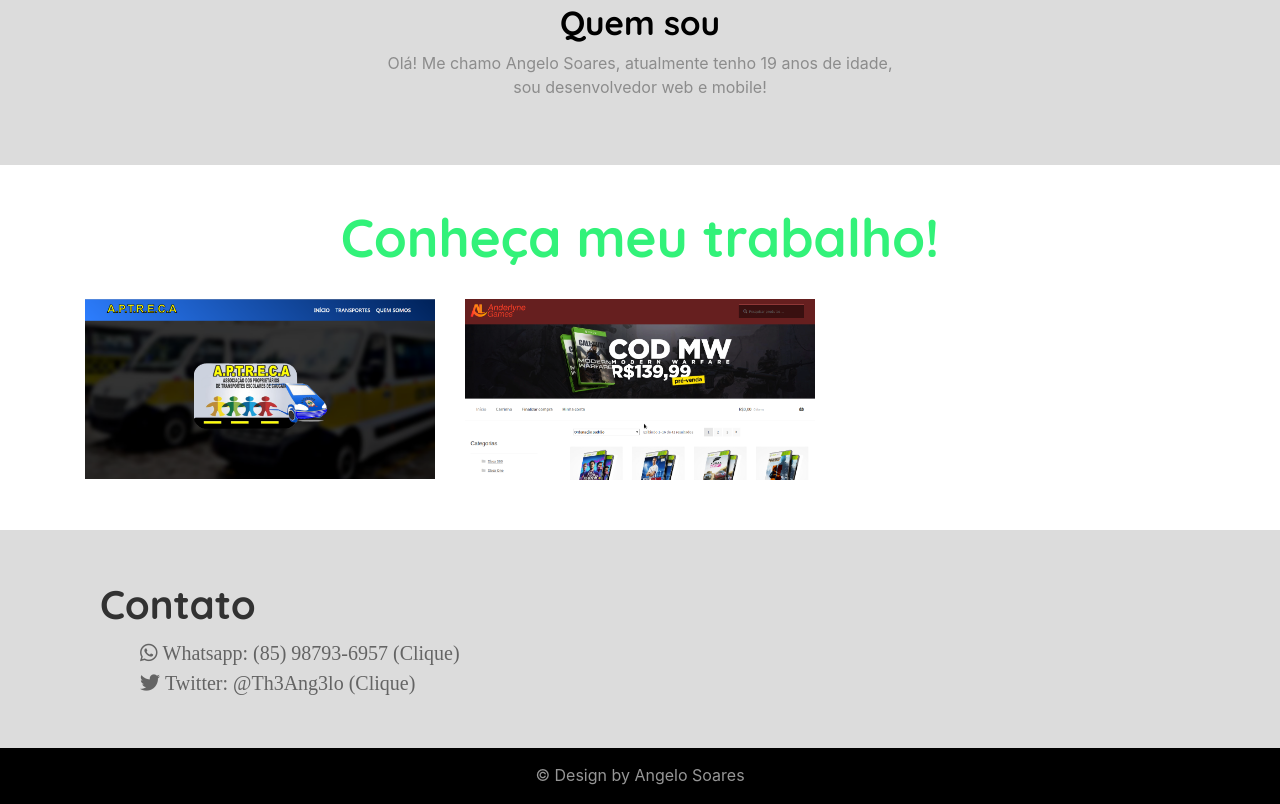
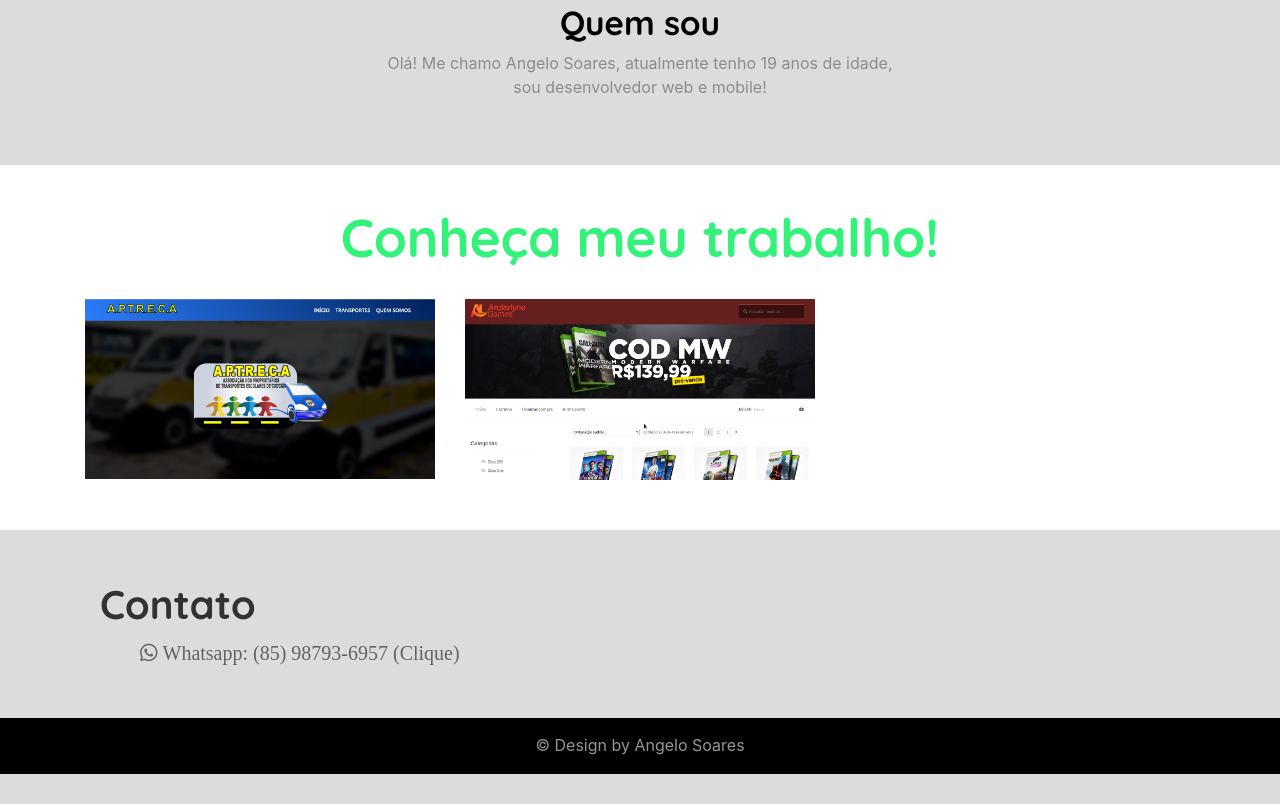
Before and after one commit to Th3Ang3lo/angelo.github.io, a plain HTML site: page index.html in a window 1280 px wide. Shown: the part 751-1555 px from the top of the page. After the commit the page ends 1525 px from the top, so only its background shows below. Drawn offline with nearby package versions, Linux system fonts and the light colour scheme.

Commit message:
Update index.html

```diff
--- a/index.html
+++ b/index.html
@@ -124,7 +124,6 @@
         <div class="contatoo" id="contato">
             <h4>Contato</h4>
             <a href="https://api.whatsapp.com/send?phone=558587936957" target="_blank"><span class="wpp"><i class="fab fa-whatsapp"> Whatsapp: (85) 98793-6957 (Clique)</i></span></a>
-            <a href="https://twitter.com/Th3Ang3lo" target="_blank"><span class="tt"><i class="fab fa-twitter"> Twitter: @Th3Ang3lo (Clique)</i></span></a>
         </div>
     </div>
 
```
